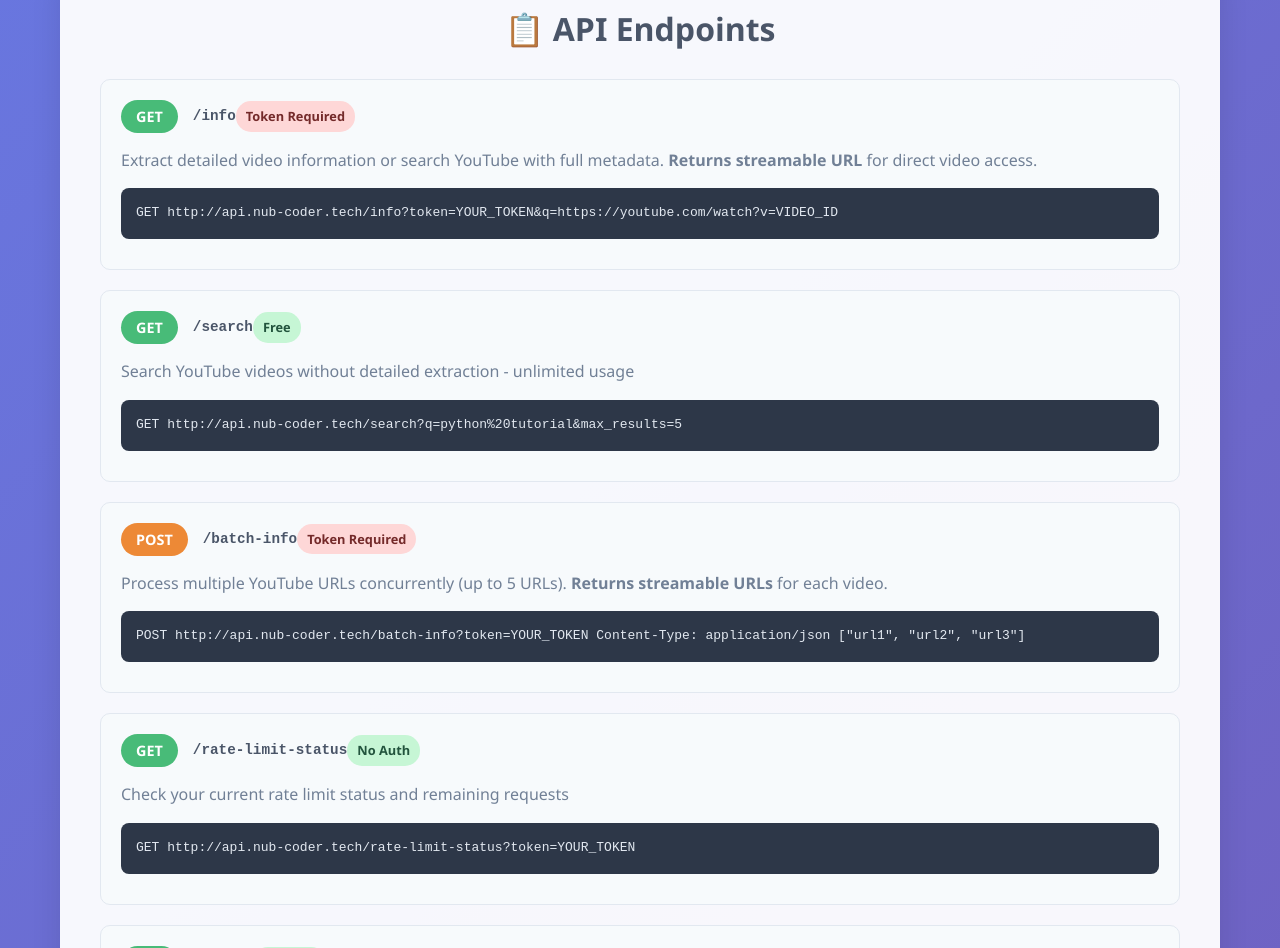
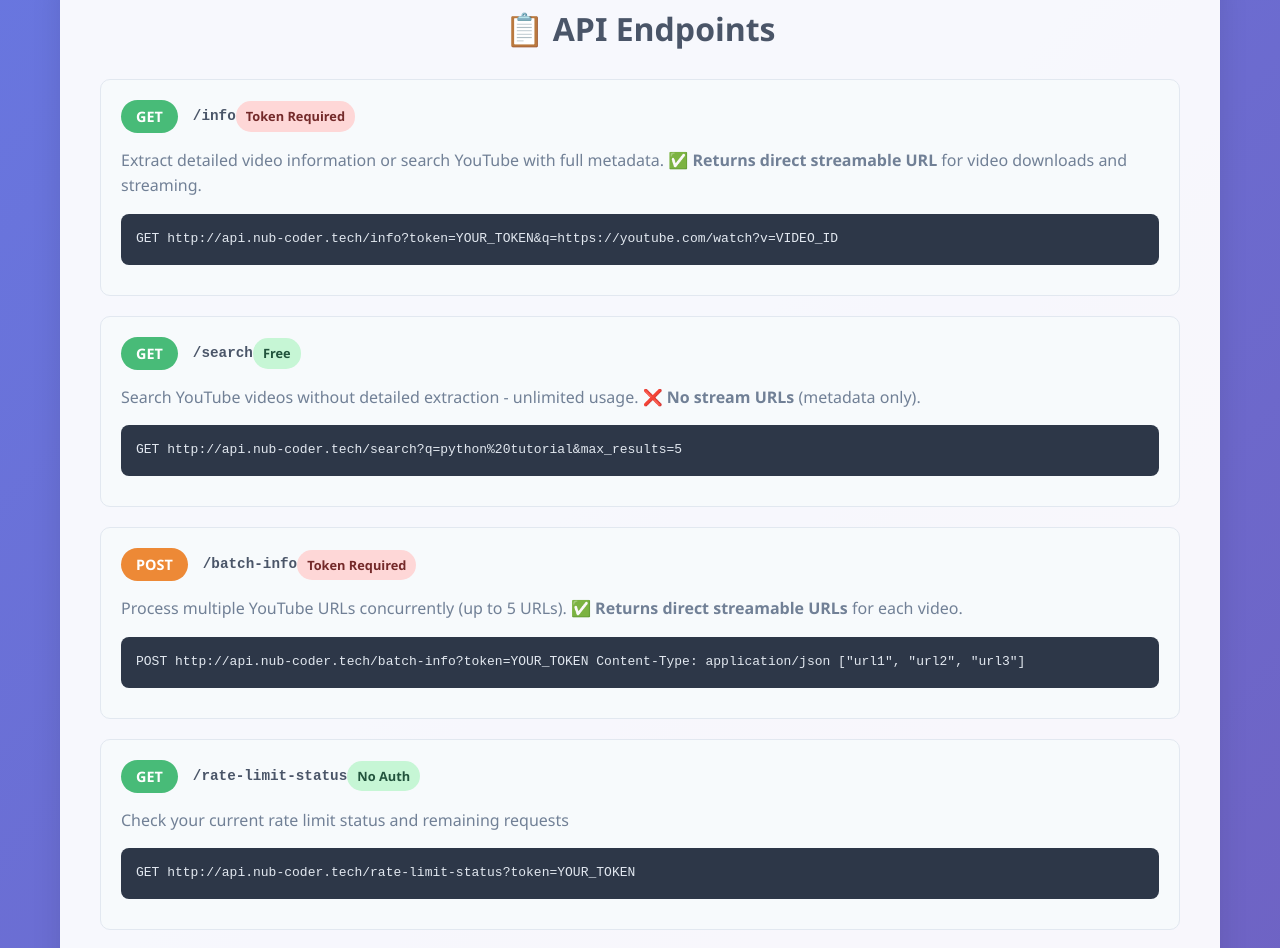
Before and after one commit to Misazu-ops/YTApi, a plain HTML site: page index.html in a window 1280 px wide. Shown: the part 944-1892 px from the top of the page. Drawn offline with Linux system fonts and the light colour scheme.

Commit message:
Assistant checkpoint: Clarify which endpoints provide stream URLs
Assistant generated file changes:
- index.html: Add clear distinction about stream URL availability, Clarify search endpoint doesn't provide stream URLs, Clarify batch endpoint provides stream URLs
- plugins/commands.py: Update API docs to clarify stream URL availability, Update search endpoint docs to clarify no stream URLs, Add stream URL comparison section

---

User prompt:

Make sure to mention which method gives direct stream url and which not

Replit-Commit-Author: Assistant
Replit-Commit-Session-Id: 0255c57b-cab6-485d-a906-a6972063255b

```diff
--- a/index.html
+++ b/index.html
@@ -293,7 +293,7 @@
                     <span class="status-badge paid">Token Required</span>
                 </div>
                 <div class="endpoint-description">
-                    Extract detailed video information or search YouTube with full metadata. <strong>Returns streamable URL</strong> for direct video access.
+                    Extract detailed video information or search YouTube with full metadata. <strong>✅ Returns direct streamable URL</strong> for video downloads and streaming.
                 </div>
                 <div class="code-block">GET http://api.nub-coder.tech/info?token=YOUR_TOKEN&q=https://youtube.com/watch?v=VIDEO_ID</div>
             </div>
@@ -305,7 +305,7 @@
                     <span class="status-badge free">Free</span>
                 </div>
                 <div class="endpoint-description">
-                    Search YouTube videos without detailed extraction - unlimited usage
+                    Search YouTube videos without detailed extraction - unlimited usage. <strong>❌ No stream URLs</strong> (metadata only).
                 </div>
                 <div class="code-block">GET http://api.nub-coder.tech/search?q=python%20tutorial&max_results=5</div>
             </div>
@@ -317,7 +317,7 @@
                     <span class="status-badge paid">Token Required</span>
                 </div>
                 <div class="endpoint-description">
-                    Process multiple YouTube URLs concurrently (up to 5 URLs). <strong>Returns streamable URLs</strong> for each video.
+                    Process multiple YouTube URLs concurrently (up to 5 URLs). <strong>✅ Returns direct streamable URLs</strong> for each video.
                 </div>
                 <div class="code-block">POST http://api.nub-coder.tech/batch-info?token=YOUR_TOKEN
 Content-Type: application/json
```
Also changed, not shown: 1 other file.
